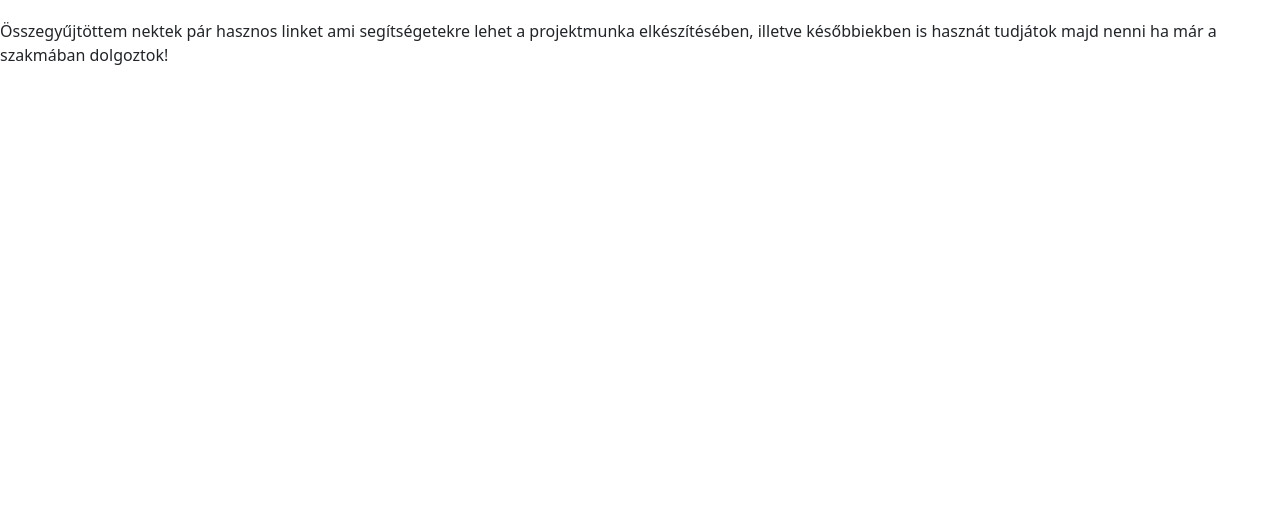
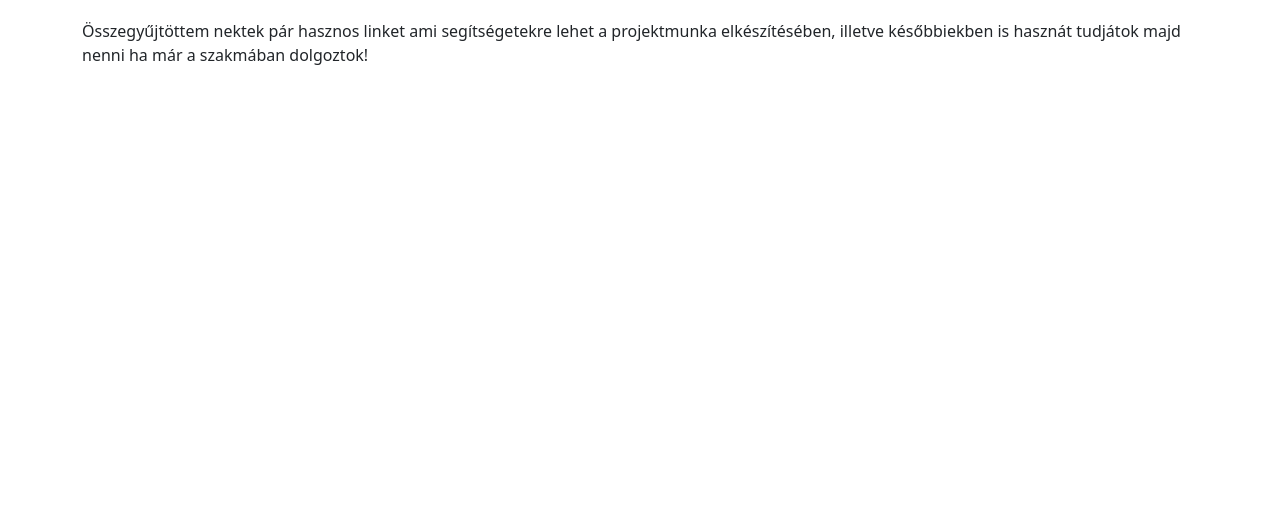
Before and after one commit to Kpityi/usefullinks, a plain HTML site: page index.html in a window 1280 px wide. Shown: the part 284-800 px from the top of the page. Drawn offline with nearby package versions, Linux system fonts and the light colour scheme; some packages are replaced by stand-ins of ours.

Commit message:
main add to container

```diff
--- a/html/home.html
+++ b/html/home.html
@@ -1,9 +1,13 @@
 <div class="page-container">
   <header class="sticky-top" ng-include src="'./html/navigate.html'"></header>
 
-  <main >
+  <main class="container">
     <h1 class="text-center my-4">Home</h1>
-    <p>Összegyűjtöttem nektek pár hasznos linket ami segítségetekre lehet a projektmunka elkészítésében, illetve későbbiekben is hasznát tudjátok majd nenni ha már a szakmában dolgoztok!</p>
+    <p>
+      Összegyűjtöttem nektek pár hasznos linket ami segítségetekre lehet a
+      projektmunka elkészítésében, illetve későbbiekben is hasznát tudjátok majd
+      nenni ha már a szakmában dolgoztok!
+    </p>
   </main>
 
   <footer ng-include src="'./html/footer.html'"></footer>
```
